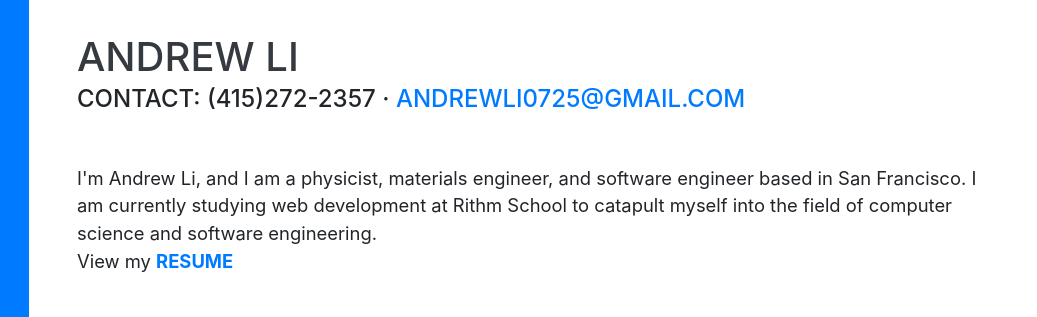
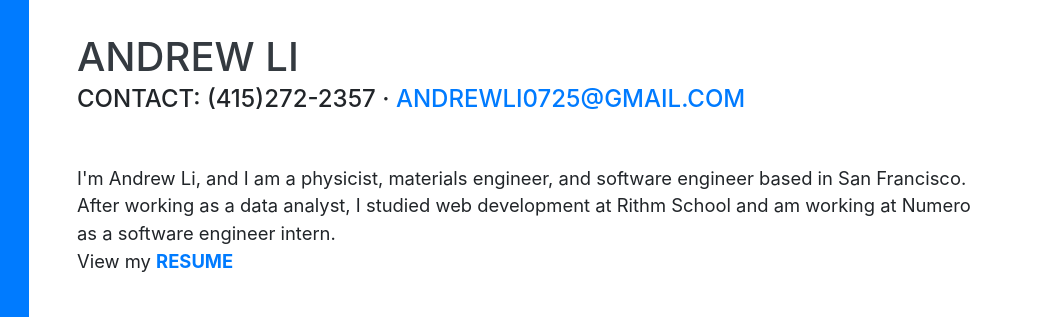
Before and after one commit to andrewsli/andrewsli.github.io, a website with bundled scripts: page index.html in a window 1280 px wide. Shown: the part 194-511 px from the top of the page, 243-1280 px from the left. Built offline with nearby package versions, Linux system fonts and the light colour scheme; a web font is replaced by a local one.

Commit message:
updated bio

```diff
--- a/index.html
+++ b/index.html
@@ -60,8 +60,8 @@
           <a href="mailto:andrewli0725@gmail.com">andrewli0725@gmail.com</a>
         </div>
         <p class="lead mb-5">I'm Andrew Li, and I am a physicist, materials engineer, and software engineer
-          based in San Francisco. I am currently studying web development at Rithm School to catapult myself
-          into the field of computer science and software engineering.<br>
+          based in San Francisco. After working as a data analyst, I studied web development at Rithm School and am working at Numero
+          as a software engineer intern.<br>
           View my <a href="Andrew_Li_Resume.pdf"><b>RESUME</b></a>
         </p>
         <div class="social-icons">
```
